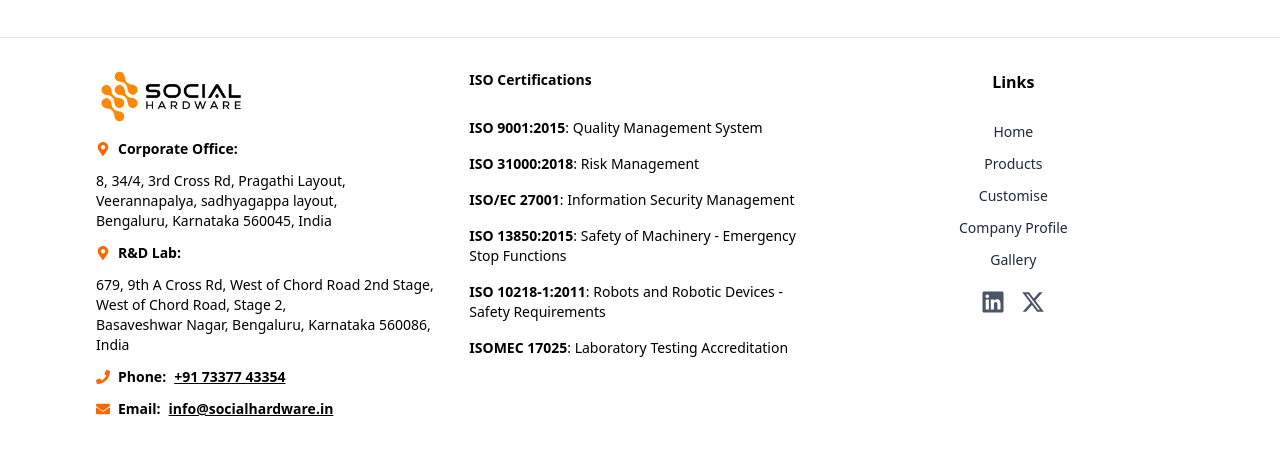
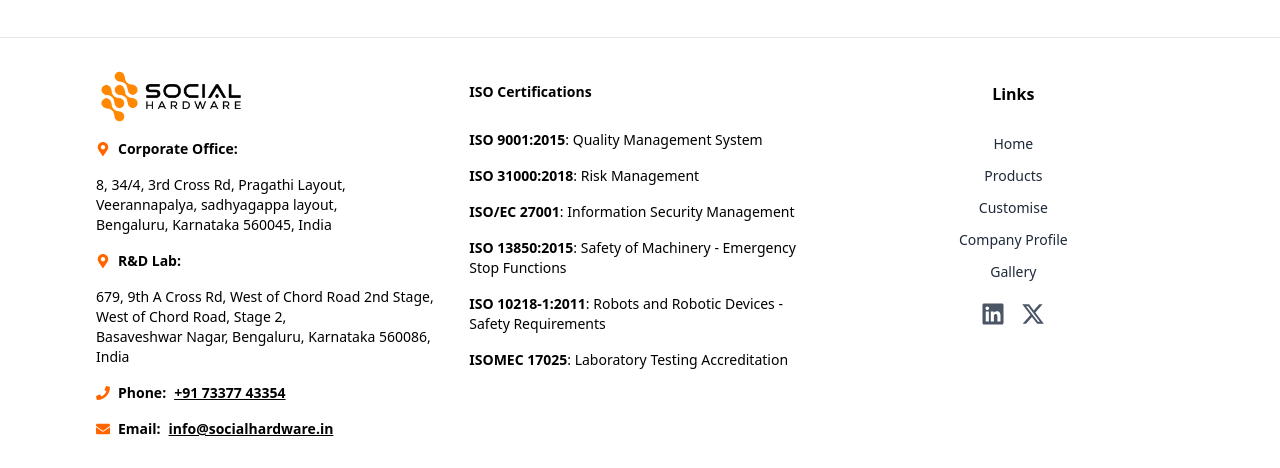
Before and after one commit to Ganeshghatti/Social-Hardware-AMR-Landing-page, a Next.js app: page / in a window 1280 px wide. Shown: the part 6149-6617 px from the top of the page. Built offline with nearby package versions, Linux system fonts and the light colour scheme.

Commit message:
minor changes

```diff
--- a/src/ui/Footer.jsx
+++ b/src/ui/Footer.jsx
@@ -35,7 +35,7 @@ export default function Footer() {
             height={50}
             className="object-contain"
           />
-          <div className="text-sm space-y-3">
+          <div className="text-sm space-y-4">
             <p className="font-semibold flex items-center gap-2">
               <FaMapMarkerAlt className="text-[#ff6600]" />
               Corporate Office:
@@ -80,7 +80,7 @@ export default function Footer() {
         </div>
 
         {/* ISO Certifications */}
-        <div className="text-sm space-y-2">
+        <div className="text-sm space-y-2 mt-3">
           <h3 className="font-semibold flex items-center gap-2">
             ISO Certifications
           </h3>
@@ -114,7 +114,7 @@ export default function Footer() {
         </div>
 
         {/* Navigation Links */}
-        <div className="flex flex-col space-y-1 items-center text-center">
+        <div className="flex flex-col space-y-1 items-center text-center mt-3">
           <h3 className="font-semibold">Links</h3>
           <br />
           <ul className="flex flex-col gap-3 text-sm text-gray-800">
```
